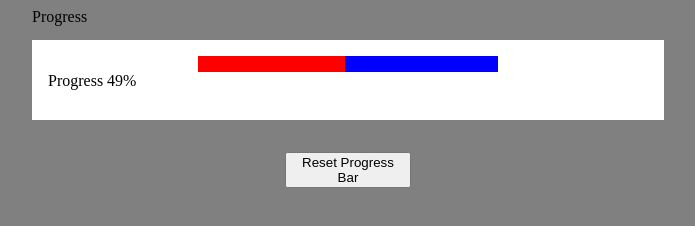
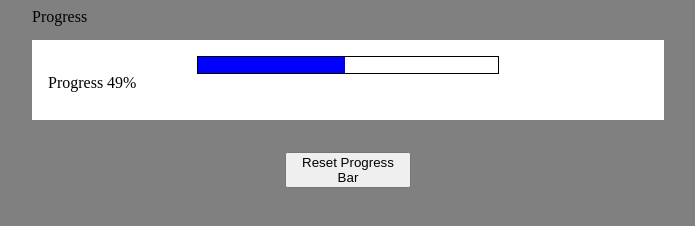
Before and after one commit to halhenke/white-agency, a website: page index.html in a window 1280 px wide. Shown: the whole page, without its empty margins (292-987 px from the left). Drawn offline with nearby package versions, Linux system fonts and the light colour scheme; files that its build step writes are made by us from their sources.

Commit message:
Make progress bar appearance slightly more like spec and change appearance on completion

```diff
--- a/src/scripts/progress.js
+++ b/src/scripts/progress.js
@@ -10,12 +10,14 @@ resetButton.onclick = function () {
 
 var progressUpdate = function () {
   if (progress <= 100) {
+    progressMeter.style['background-color'] = 'blue';
     progressMeter.style.width = `${progress}%`;
     progressMessage.innerHTML = `Progress ${progress}%`;
     progress += 1;
   }
   else {
     progressMessage.innerHTML = `This task is ${progress - 1} complete.%`;
+    progressMeter.style['background-color'] = 'green';
   }
 
 }
--- a/src/styles/main.sass
+++ b/src/styles/main.sass
@@ -20,8 +20,10 @@ body
         margin: auto
         width: 50%
         height: 1rem
-        background-color: blue
+        background-color: white
+        border-style: solid
+        border-width: thin
         .progress-meter
           width: 0%
           height: 100%
-          background-color: red
+          background-color: blue
```
